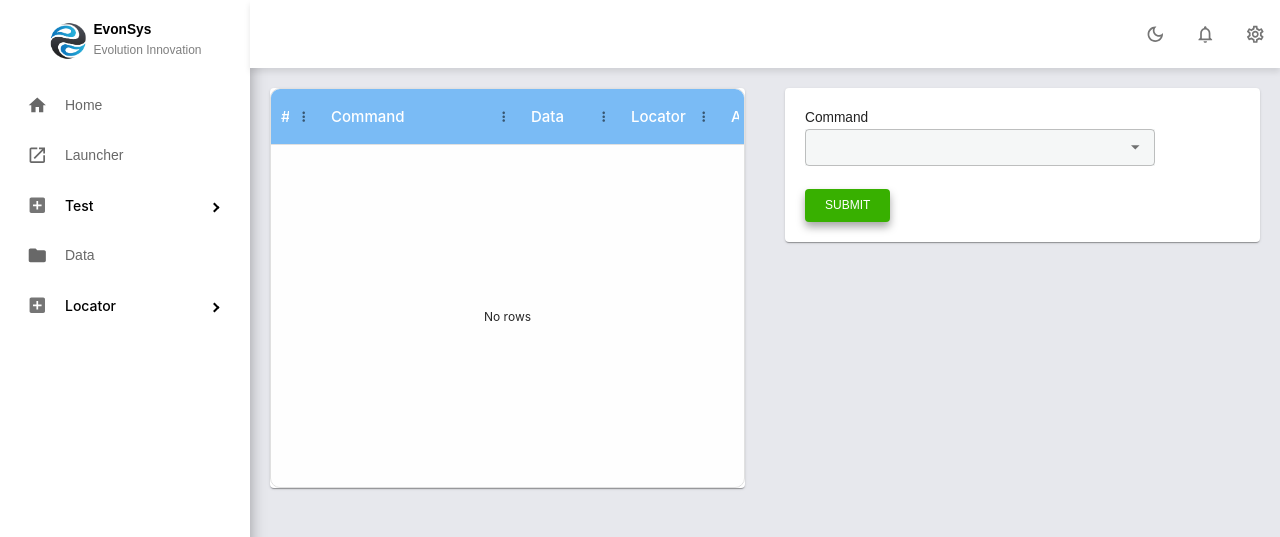
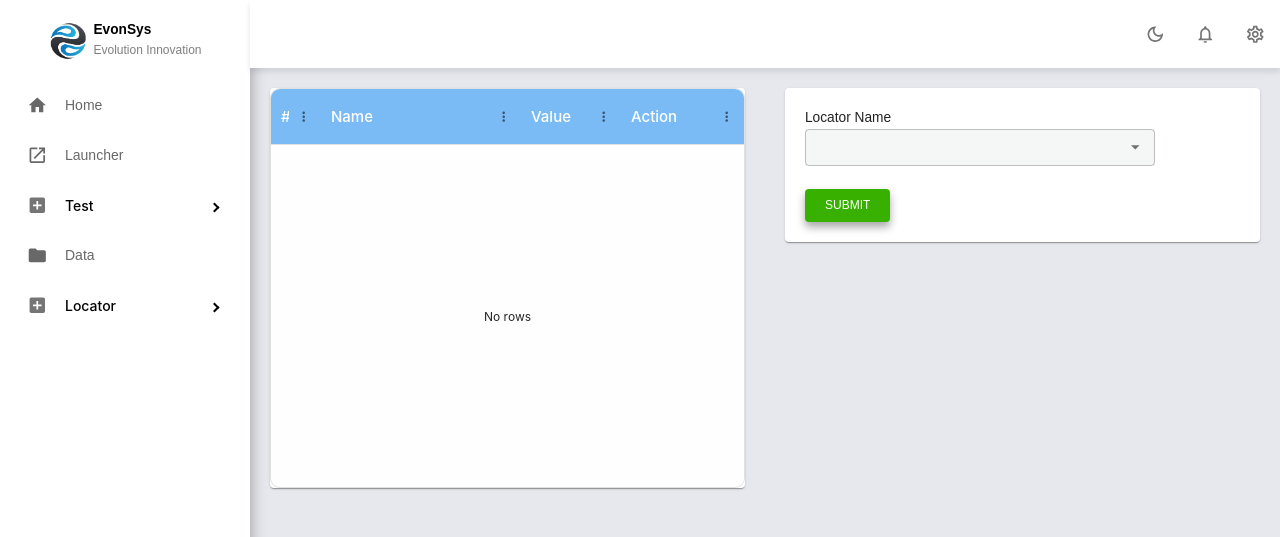
Before and after one commit to IndunilPathirana/etasapp, a React (Create React App) app: page /locator in a window 1280 px wide. Shown: the top 537 px of the page. Built offline with nearby package versions, Linux system fonts and the light colour scheme.

Commit message:
locator table updated

```diff
--- a/src/components/app/Locator/Locator.tsx
+++ b/src/components/app/Locator/Locator.tsx
@@ -28,6 +28,7 @@ import {
 import ConfirmationDialog from "../../reusableComponents/ConfirmationDialog/ConfirmationDialog";
 import { useSnackBars } from "../../../context/SnackBarContext";
 import { SnackBarTypes } from "../../../utils/constants/snackBarTypes";
+import { Locator as LocatorType, locators } from "../../../utils/locators";
 
 export default function Locator() {
   const columns = [
@@ -47,14 +48,14 @@ export default function Locator() {
       },
     },
     {
-      field: "command",
-      headerName: "Command",
+      field: "locator_name",
+      headerName: "Name",
       width: 200,
       headerClassName: "#",
     },
     {
-      field: "data",
-      headerName: "Data",
+      field: "locator_value",
+      headerName: "Value",
       width: 100,
       headerClassName: "#",
       renderCell: (params: GridRenderCellParams) => {
@@ -63,17 +64,7 @@ export default function Locator() {
         }
       },
     },
-    {
-      field: "locator",
-      headerName: "Locator",
-      width: 100,
-      headerClassName: "#",
-      renderCell: (params: GridRenderCellParams) => {
-        if (params.row.locator === null) {
-          return "null";
-        }
-      },
-    },
+
     {
       field: "action",
       headerName: "Action",
@@ -108,14 +99,13 @@ export default function Locator() {
 
   const [tableData, setTableData] = useState([]);
 
-  const [selectedCommand, setSelectedCommand] = useState<Command>();
+  const [selectedCommand, setSelectedCommand] = useState<LocatorType>();
   const [data, setData] = useState<{
     [key: string]: string | null;
   }>({
     id: null,
-    command: null,
-    data: null,
-    locator: null,
+    locator_name: null,
+    locator_value: null,
   });
   const [selectedRow, setSelectedRow] = useState<GridRowId>("");
   const [openConf, setOpenConf] = useState<boolean>(false);
@@ -213,14 +203,15 @@ export default function Locator() {
         </Box>
         <Box sx={{ width: "50%" }}>
           <TableWrapper sx={{ padding: "20px" }}>
-            <Typography>Command</Typography>
+            <Typography>Locator Name</Typography>
             <Autocomplete
               id="commands"
-              options={commands}
-              getOptionLabel={(option) => option.name}
+              options={locators}
+              getOptionLabel={(option) => option.locator_name}
               onChange={(event, newValue) => {
                 setSelectedCommand(newValue);
-                handleInput("command", newValue?.name);
+                handleInput("locator_name", newValue.locator_name);
+                handleInput("locator_value", newValue.locator_value);
                 console.log(newValue);
               }}
               style={{ height: "50px", width: "350px" }}
@@ -237,38 +228,7 @@ export default function Locator() {
               )}
               disableClearable
             />
-            {selectedCommand?.data ? (
-              <>
-                <Typography>Data</Typography>
-                <TextField
-                  name="data"
-                  sx={{ width: "350px" }}
-                  InputProps={{
-                    sx: { fontSize: 15, padding: "1px", height: "40px" },
-                  }}
-                  onChange={(event) => {
-                    handleInput("data", event.target.value);
-                  }}
-                  value={data?.data}
-                />
-              </>
-            ) : null}
-            {selectedCommand?.locator ? (
-              <>
-                <Typography>Locator</Typography>
-                <TextField
-                  name="locator"
-                  sx={{ width: "350px" }}
-                  InputProps={{
-                    sx: { fontSize: 15, padding: "1px", height: "40px" },
-                  }}
-                  onChange={(event) => {
-                    handleInput("locator", event.target.value);
-                  }}
-                  value={data?.locator}
-                />
-              </>
-            ) : null}
+
             <Box sx={{ marginTop: "10px" }}>
               <ButtonComponent name="submit" onClick={submit} color="#38b000" />
             </Box>
--- a/src/utils/locators.tsx
+++ b/src/utils/locators.tsx
@@ -1,4 +1,4 @@
-type Locator = {
+export type Locator = {
   locator_name: string;
   locator_value: string;
 };
```
